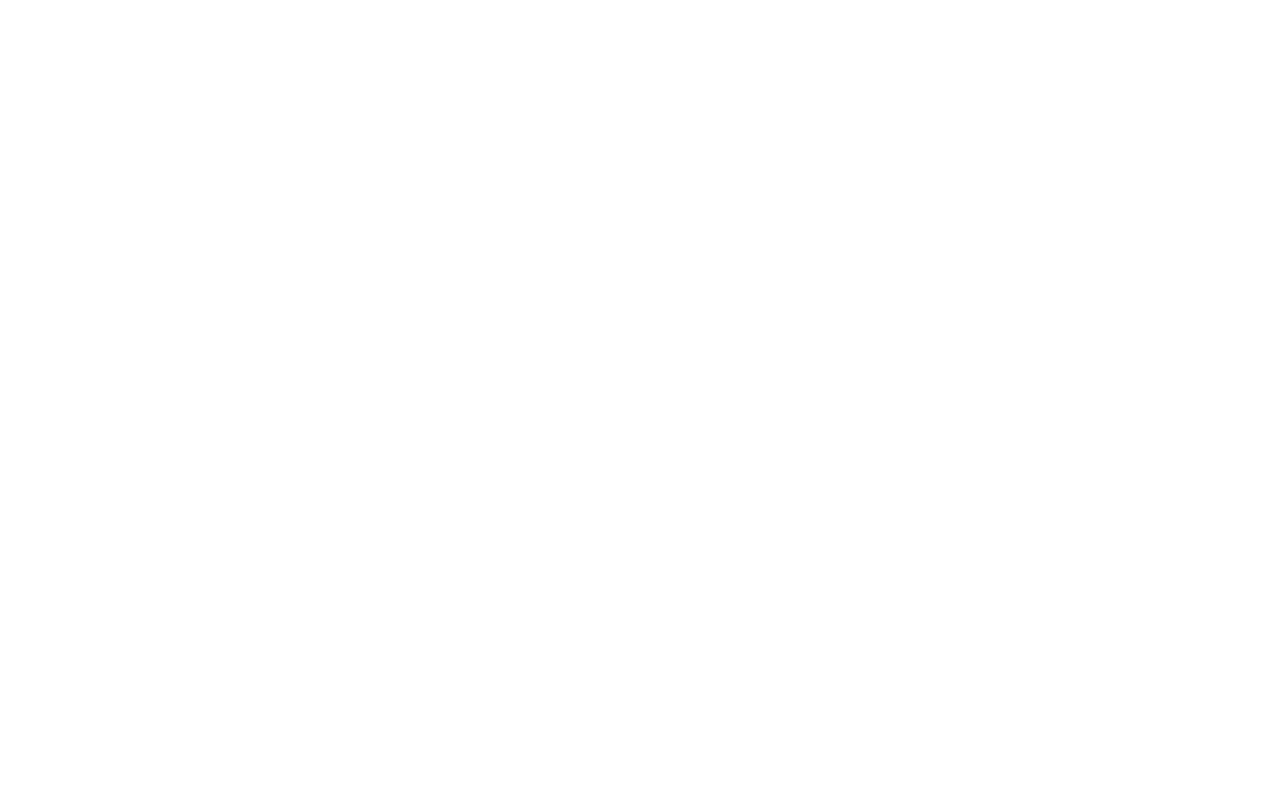
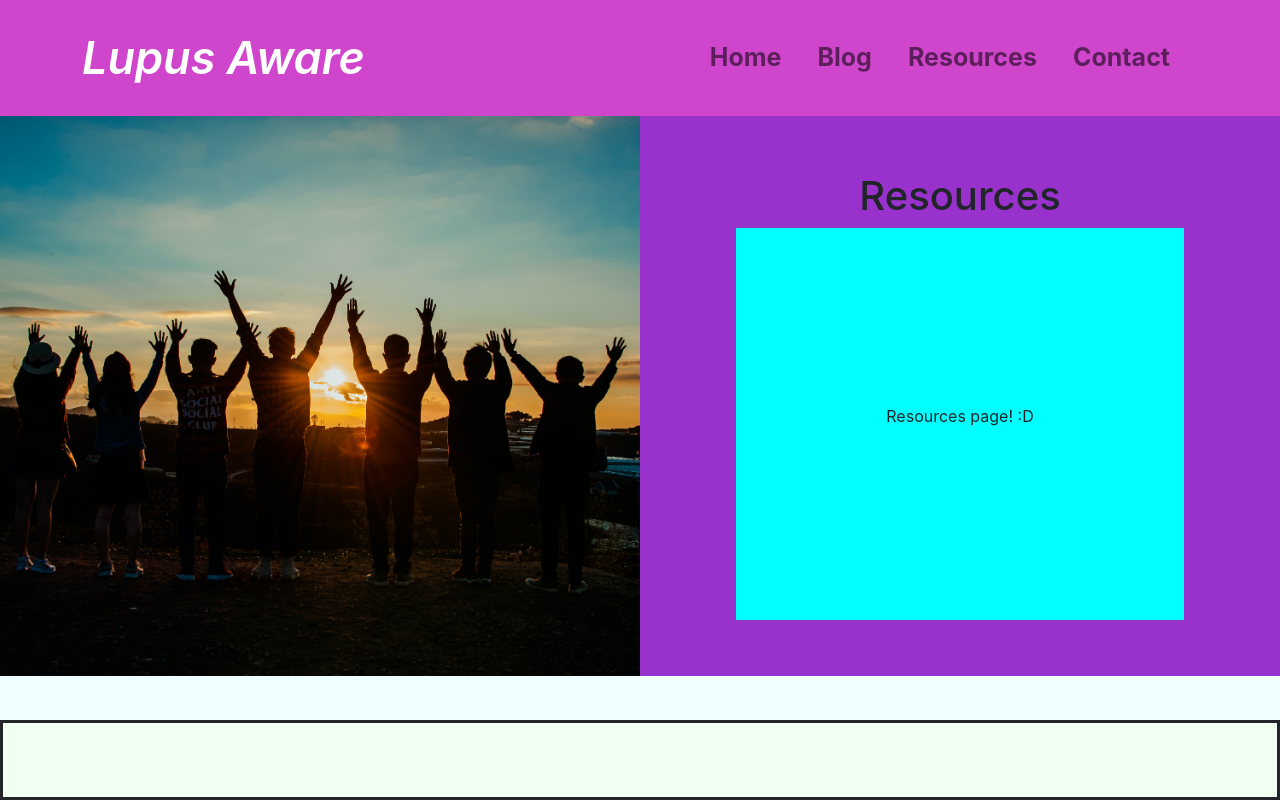
Before and after one commit to OceanSkys/lupus-awareness, a React (Create React App) app in the folder lupusaware/: page /#/Resources in a window 1280 px wide. Before the commit this address had no page. Built offline with nearby package versions, Linux system fonts and the light colour scheme.

Commit message:
Added two distinct pages for Resources and the Blog. :)

```diff
--- a/lupusaware/src/App.css
+++ b/lupusaware/src/App.css
@@ -11,26 +11,31 @@
     display: flex;
     align-content: center;
     justify-content: start;
-    color: purple;
+    color: white;
     width: 50%;
-    font-size: 40px;
+    font-size: 45px;
     font-style: italic;
     font-weight: 600;
     order: -1;
     cursor: pointer;
     text-decoration: none;
 }
+/* .nav-mid {
+
+} */
 .navs {
     /* border: solid green; */
     /* width: 50%;
     height: 100%; */
     font-size: 25px;
+    font-weight: bold;
+    color: white;
     /* border: solid green; */
     display: flex;
     align-items: center;
     justify-content: end;
     width: 100%;
-    background-color: honeydew;
+    background-color: #cf46cc;
 }
 .nav-bar{
     /* border: solid; */
@@ -45,7 +50,7 @@
     /* border: solid red; */
     width: 100%;
     height: auto;
-    background-color:honeydew;
+    background-color:#cf46cc;
     flex-direction: row;
 }
 .nav-container {
@@ -62,6 +67,8 @@
     display: flex;
     align-content: end;
     justify-content: end;
+    background-color: white;
+    border: black solid;
 }
 @media (max-width: 550px) {
     .nav-title{
@@ -158,7 +165,7 @@
 .space {
     width: 100%;
     height: 450px;
-    background-color: aqua;
+    background-color: white;
     display: flex;
     justify-content: center;
     align-items: center;
--- a/lupusaware/src/App.js
+++ b/lupusaware/src/App.js
@@ -4,14 +4,16 @@
 import HeaderFooter from './components/HeaderFooter';
 import Contact from './components/Contact';
 import Blog from './components/Blog';
+import Resources from './components/Resources';
 
 function App() {
   return (
 <Routes>
   <Route path='/' element={<HeaderFooter />} >
     <Route index element={<Home/>}/>
+    <Route path='Blog' element={<Blog/>}/>
+    <Route path='Resources' element={<Resources/>}/>
     <Route path='Contact' element={<Contact/>}/>
-    <Route path='Blog' element={<Blog/>}/>
   </Route>
 </Routes>
   );
--- a/lupusaware/src/components/HeaderFooter.js
+++ b/lupusaware/src/components/HeaderFooter.js
@@ -16,7 +16,8 @@
                             <Nav className="me-auto navs">
                                 <Nav.Link className='nav-link' eventKey="1" as={Link} to='/' >Home</Nav.Link>
                                 <Nav.Link className='nav-link' eventKey="2" as={Link} to='/Blog' >Blog</Nav.Link>
-                                <Nav.Link className='nav-link' eventKey="3"as={Link} to='/Contact' >Resources</Nav.Link>
+                                <Nav.Link className='nav-link' eventKey="3"as={Link} to='/Resources' >Resources</Nav.Link>
+                                <Nav.Link className='nav-link' eventKey="4"as={Link} to='/Contact' >Contact</Nav.Link>
                             </Nav>
                         </Navbar.Collapse>
                     </Container>
--- /dev/null
+++ b/lupusaware/src/components/Resources.js
@@ -0,0 +1,22 @@
+import Friends from '../img/friends.jpg'
+
+export default function Resources(){
+
+    return(
+        <div style={{display:'flex', justifyContent:'center'}}>
+            <div className='home-heroImage'>
+                <div className='hero-div2'>
+                    <div className="hero-div2-box">
+                        <img style={{display:'flex', objectFit:'cover', width:'100%', height: 'auto'}} src={Friends}></img>
+                    </div>
+                </div>
+                <div className="hero-div1">
+                    <h1 style={{display: 'flex', justifyContent: 'center', alignItems: 'top'}}>Resources</h1>
+                    <div className="hero-div1-box">
+                        <p style={{padding: '35px'}}>Resources page! :D </p>
+                    </div>
+                </div>
+            </div>
+        </div>
+    );
+}
```
